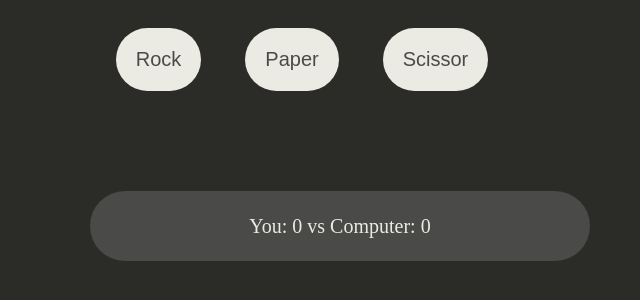
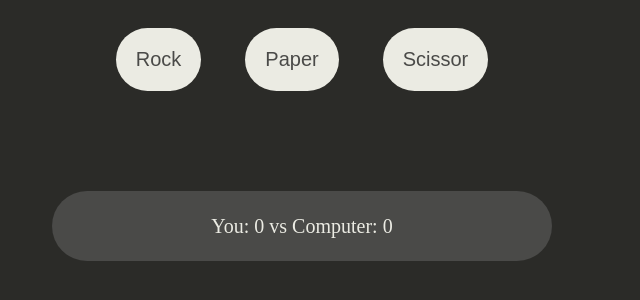
Before and after one commit to Samar-exe/rock-paper-scissors, a plain HTML site: page index.html in a window 1280 px wide. Shown: the whole page, without its empty margins (338-978 px from the left). Drawn offline with Linux system fonts and the light colour scheme.

Commit message:
Make container div in flexbox to center result

```diff
--- a/style.css
+++ b/style.css
@@ -18,13 +18,17 @@ button:hover {
   color: #ebebe3;
 }
 
+.container {
+  display: flex;
+  justify-content: center;
+}
+
 #result {
   font-size: 20px;
   color: #ebebe3;
   margin-top: 80px;
   background-color: #4a4a48;
   width: 500px;
-  margin-left: 420px;
   height: 70px;
   display: flex;
   justify-content: center;
```
